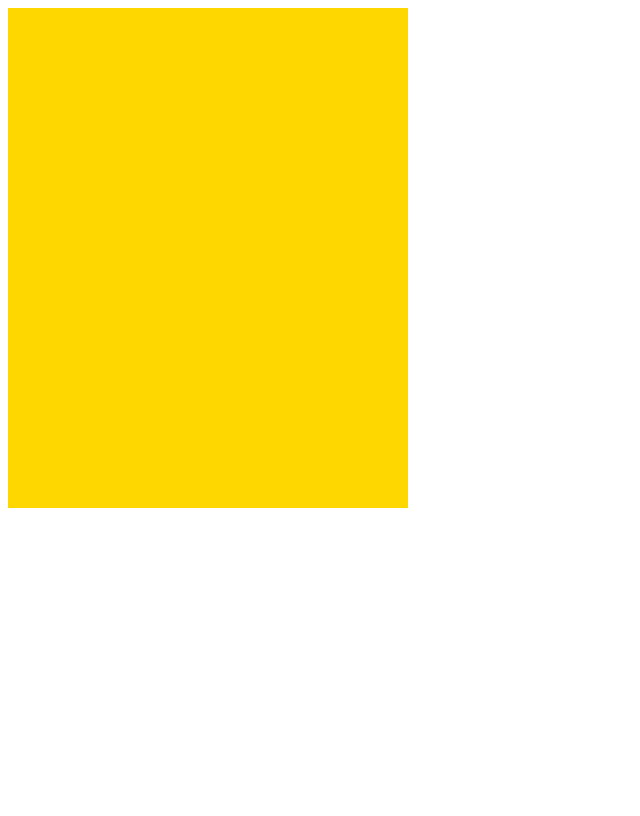
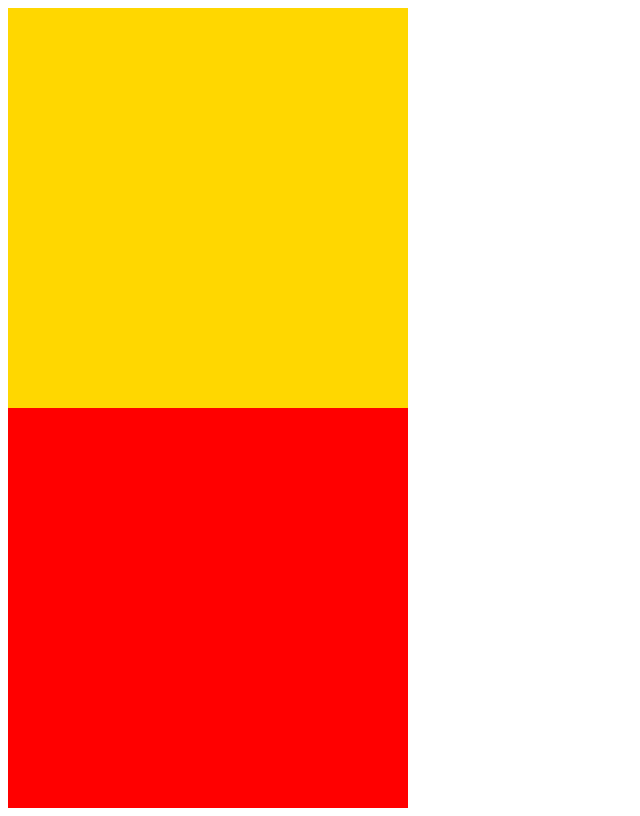
Before and after one commit to aiolia0803/HW3, a plain HTML site: page index2.html in a window 1280 px wide. Shown: the whole page, without its empty margins (0-640 px from the left). Drawn offline with Linux system fonts and the light colour scheme.

Commit message:
no commet

```diff
--- a/css/main.css
+++ b/css/main.css
@@ -1,5 +1,9 @@
 div{
-    height: 500px;
+    height: 400px;
     width: 400px;
     background: gold;
 }
+
+.rect{
+    background: red;
+}
--- a/index2.html
+++ b/index2.html
@@ -7,6 +7,7 @@
 </head>
 <body>
 <div></div>
+<div class="rect"></div>
 
 
 
```
